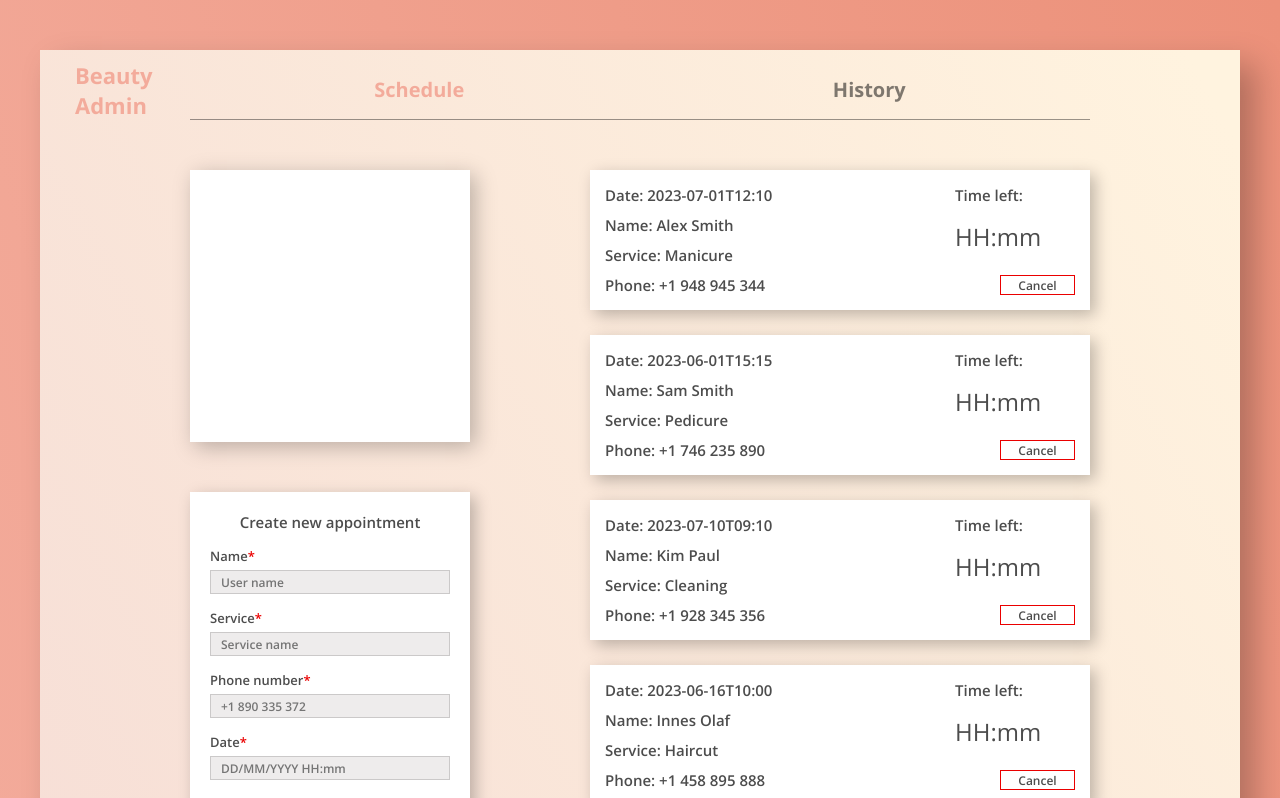
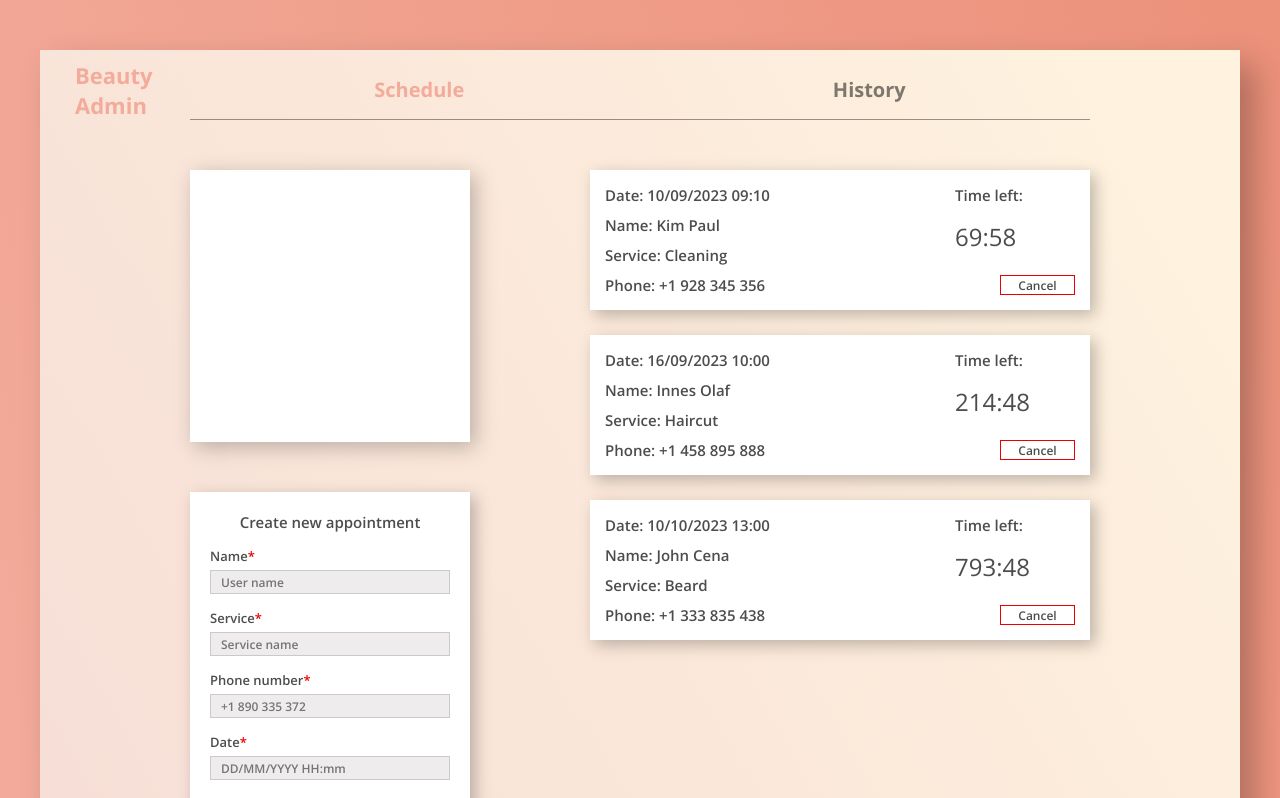
Before and after one commit to antonazarapin/beauty_admin_ts, a React (Create React App) app: page / in a window 1280 px wide. Shown: the top 798 px of the page. Built offline with nearby package versions, Linux system fonts and the light colour scheme; data requests are answered from the project's data file.

Commit message:
working with date with dayjs library

```diff
--- a/package.json
+++ b/package.json
@@ -10,6 +10,7 @@
     "@types/node": "^16.18.25",
     "@types/react": "^18.2.0",
     "@types/react-dom": "^18.2.1",
+    "dayjs": "^1.11.9",
     "react": "^18.2.0",
     "react-dom": "^18.2.0",
     "react-scripts": "5.0.1",
--- a/src/assets/db.json
+++ b/src/assets/db.json
@@ -2,7 +2,7 @@
 	"appointments": [
 		{
 			"id": 1,
-			"date": "2023-07-01T12:10",
+			"date": "2023-09-01T12:10",
 			"name": "Alex Smith",
 			"service": "Manicure",
 			"phone": "+1 948 945 344",
@@ -10,7 +10,7 @@
 		},
 		{
 			"id": 2,
-			"date": "2023-06-01T15:15",
+			"date": "2023-09-01T15:15",
 			"name": "Sam Smith",
 			"service": "Pedicure",
 			"phone": "+1 746 235 890",
@@ -18,7 +18,7 @@
 		},
 		{
 			"id": 3,
-			"date": "2023-07-02T09:00",
+			"date": "2023-09-02T09:00",
 			"name": "Alex Collson",
 			"service": "Manicure",
 			"phone": "+1 238 545 045",
@@ -26,7 +26,7 @@
 		},
 		{
 			"id": 4,
-			"date": "2023-07-10T09:10",
+			"date": "2023-09-10T09:10",
 			"name": "Kim Paul",
 			"service": "Cleaning",
 			"phone": "+1 928 345 356",
@@ -34,7 +34,7 @@
 		},
 		{
 			"id": 5,
-			"date": "2023-06-16T10:00",
+			"date": "2023-09-16T10:00",
 			"name": "Innes Olaf",
 			"service": "Haircut",
 			"phone": "+1 458 895 888",
@@ -42,7 +42,7 @@
 		},
 		{
 			"id": 6,
-			"date": "2023-08-01T14:00",
+			"date": "2023-09-01T14:00",
 			"name": "Yan Somer",
 			"service": "Haircut",
 			"phone": "+1 678 995 484",
@@ -50,7 +50,7 @@
 		},
 		{
 			"id": 7,
-			"date": "2023-07-10T13:00",
+			"date": "2023-10-10T13:00",
 			"name": "John Cena",
 			"service": "Beard",
 			"phone": "+1 333 835 438",
--- a/src/components/appointmentItem.tsx/AppointmentItem.tsx
+++ b/src/components/appointmentItem.tsx/AppointmentItem.tsx
@@ -1,19 +1,39 @@
+import { useEffect, useState } from "react";
+
 import "./appointmentItem.scss";
+import dayjs from "dayjs";
 
 import { ActiveAppointment } from "../../shared/interfaces/appointment.interface";
 
 function AppointmentItem({ id, date, name, service, phone }: ActiveAppointment) {
+	const [timeLeft, changeTimeLeft] = useState<string | null>(null);
+
+	useEffect(() => {
+		changeTimeLeft(`${dayjs(date).diff(undefined, 'h')}:${dayjs(date).diff(undefined, 'm') % 60}`);
+		// деление и получение остатка
+
+		const intervalId = setInterval(() => {
+			changeTimeLeft(`${dayjs(date).diff(undefined, 'h')}:${dayjs(date).diff(undefined, 'm') % 60}`);
+		}, 60000);
+
+		return () => {
+			clearInterval(intervalId);
+		}
+	}, [date])
+
+	const formattedDate = dayjs(date).format('DD/MM/YYYY HH:mm');
+
 	return (
 		<div className="appointment">
 			<div className="appointment__info">
-				<span className="appointment__date">Date: {date}</span>
+				<span className="appointment__date">Date: {formattedDate}</span>
 				<span className="appointment__name">Name: {name}</span>
 				<span className="appointment__service">Service: {service}</span>
 				<span className="appointment__phone">Phone: {phone}</span>
 			</div>
 			<div className="appointment__time">
 				<span>Time left:</span>
-				<span className="appointment__timer">HH:mm</span>
+				<span className="appointment__timer">{timeLeft}</span>
 			</div>
 			<button className="appointment__cancel">Cancel</button>
 			{/* <div className="appointment__canceled">Canceled</div> */}
--- a/src/services/AppointmentServices.ts
+++ b/src/services/AppointmentServices.ts
@@ -1,3 +1,5 @@
+import dayjs from "dayjs";
+
 import { useHttp } from "../hooks/http.hook";
 import hasRequiredFields from "../utils/hasRequiredFields";
 
@@ -27,7 +29,9 @@ const useAppointmentService = () => {
         const base = await getAllAppointments();
 
         const transformed: ActiveAppointment[] = base
-            .filter((item) => !item.canceled)
+            .filter((item) => {
+                return !item.canceled && dayjs(item.date).diff(undefined, 'minute') > 0
+            })
             .map((item) => {
                 return {
                     id: item.id,
```
Also changed, not shown: 1 other file (tests, documents, lock files or other folders).
